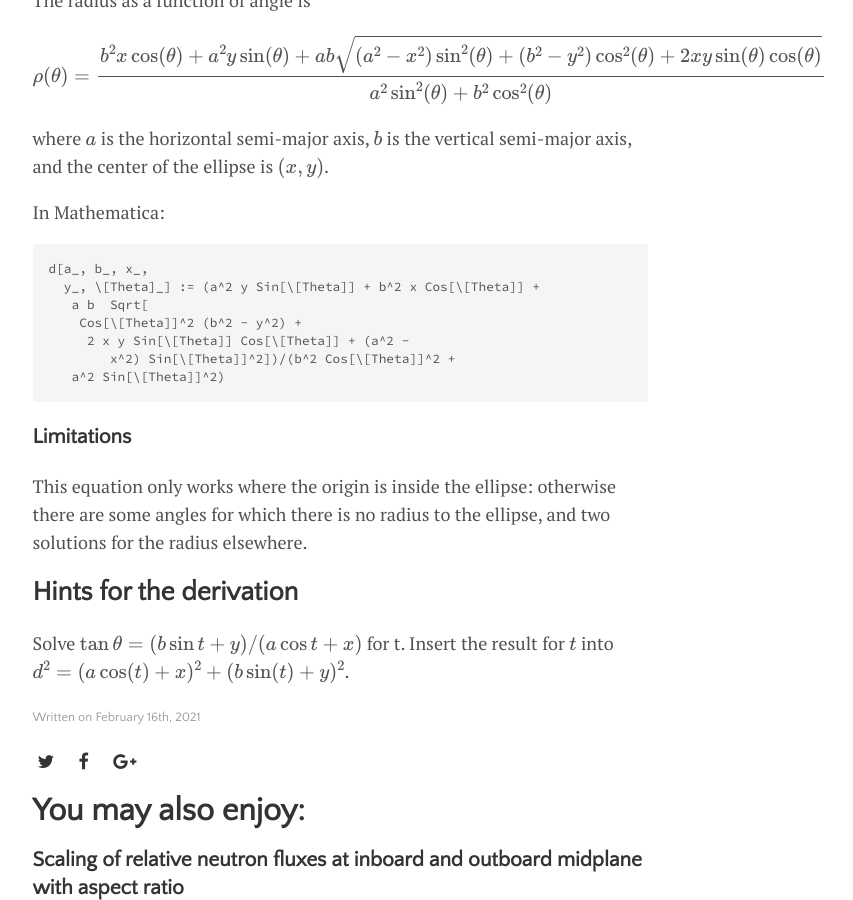
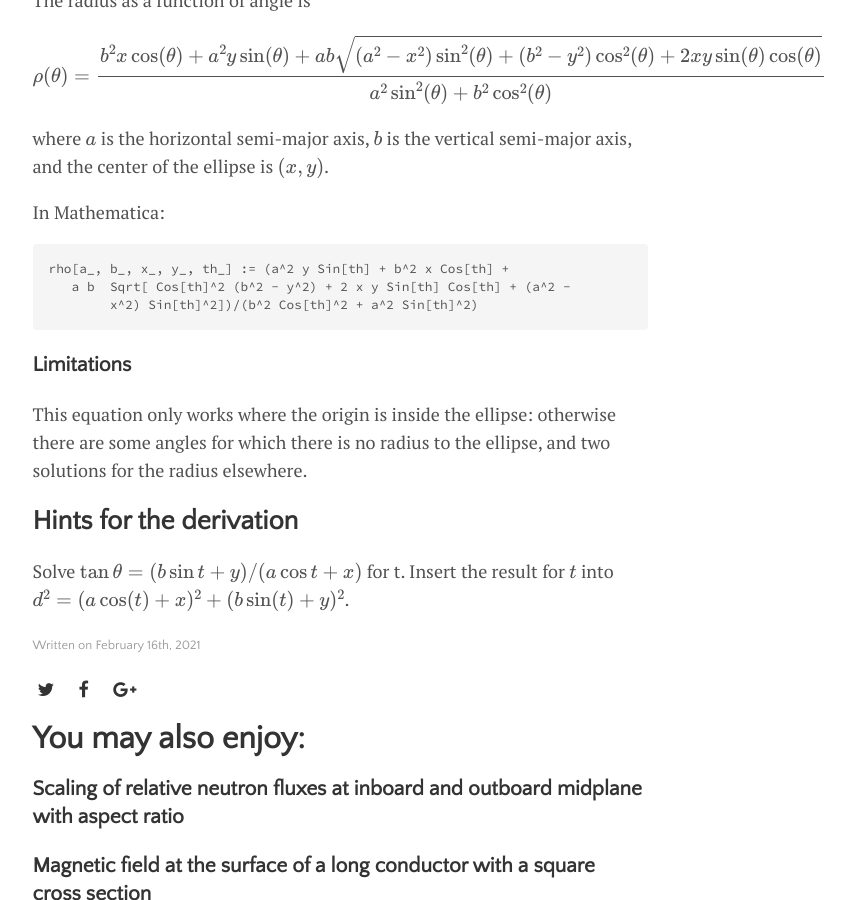
Before and after one commit to cfe316/cfe316.github.io, a Jekyll site: the page built from _posts/2021-02-16-offset-ellipse-polar-form.md, in a window 1280 px wide and 900 px high, scrolled down 736 px. Shown: the whole window, without its empty margins (300-1153 px from the left). Built offline with Jekyll 4.4.1, drawn with Linux system fonts in a browser that asks for light colours; formulas are drawn with MathJax 3; a style sheet for code colours, icons or effects is not loaded.

Commit message:
Make equation more consistent

````diff
--- a/_posts/2021-02-16-offset-ellipse-polar-form.md
+++ b/_posts/2021-02-16-offset-ellipse-polar-form.md
@@ -21,15 +21,13 @@
 where $a$ is the horizontal semi-major axis, $b$ is the vertical semi-major axis, and the center of the ellipse is $(x, y)$.
 
 In Mathematica:
+
 ```
-d[a_, b_, x_,
-  y_, \[Theta]_] := (a^2 y Sin[\[Theta]] + b^2 x Cos[\[Theta]] +
-   a b  Sqrt[
-    Cos[\[Theta]]^2 (b^2 - y^2) +
-     2 x y Sin[\[Theta]] Cos[\[Theta]] + (a^2 -
-        x^2) Sin[\[Theta]]^2])/(b^2 Cos[\[Theta]]^2 +
-   a^2 Sin[\[Theta]]^2)
+rho[a_, b_, x_, y_, th_] := (a^2 y Sin[th] + b^2 x Cos[th] +
+   a b  Sqrt[ Cos[th]^2 (b^2 - y^2) + 2 x y Sin[th] Cos[th] + (a^2 -
+        x^2) Sin[th]^2])/(b^2 Cos[th]^2 + a^2 Sin[th]^2)
 ```
+
 ### Limitations
 
 This equation only works where the origin is inside the ellipse: otherwise there are some angles for which there is no radius to the ellipse, and two solutions for the radius elsewhere.
````
